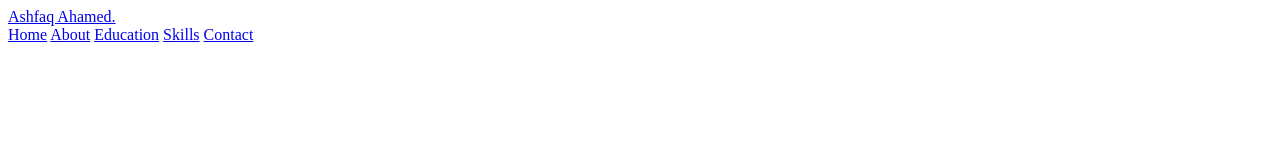
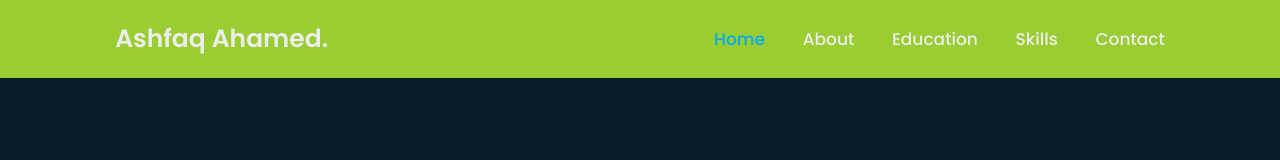
Before and after one commit to Ashfaq2413/portfolio, a plain HTML site: page index.html in a window 1280 px wide. Drawn offline with Linux system fonts and the light colour scheme.

Commit message:
navbar active

```diff
--- a/assest/css/style.css
+++ b/assest/css/style.css
@@ -0,0 +1,61 @@
+@import url('https://fonts.googleapis.com/css2?family=Poppins:ital,wght@0,100;0,200;0,300;0,400;0,500;0,600;0,700;0,800;0,900;1,100;1,200;1,300;1,400;1,500;1,600;1,700;1,800;1,900&family=Roboto:wght@400;500;700&display=swap');
+
+*{
+    margin: 0;
+    padding: 0;
+    box-sizing: border-box;
+    text-decoration: none;
+    border: none;
+    outline: none;
+    scroll-behavior: smooth;
+    font-family: 'Poppins', sans-serif;
+}
+
+:root{
+    --bg-color:#081b29;
+    --second-bg-color:#112e42;
+    --text-color:#ededed;
+    --main-color:#00abf0;
+}
+
+html{
+    font-size: 62.5%;
+    overflow: hidden;
+}
+
+body{
+    background: var(--bg-color);
+    color: var(--text-color);
+}
+
+.header{
+    position: fixed;
+    top: 0;
+    left: 0;
+    width: 100%;
+    padding: 2rem 9%;
+    background: yellowgreen;
+    display: flex;
+    justify-content: space-between;
+    align-items: center;
+    z-index: 100;
+}
+
+.logo{
+    font-size: 2.5rem;
+    color: var(--text-color);
+    font-weight: 600;
+}
+
+.navbar a{
+    font-size: 1.7rem;
+    color: var(--text-color);
+    font-weight: 500;
+    margin-left: 3.5rem;
+    transition: 0.3s;
+}
+
+.navbar a:hover,
+.navbar a.active{
+    color: var(--main-color);
+}
--- a/index.html
+++ b/index.html
@@ -12,11 +12,11 @@
         <a href="#" class="logo">Ashfaq Ahamed.</a>
 
         <nav class="navbar">
-            <a href="#">Home</a>
-            <a href="#">About</a>
-            <a href="#">Education</a>
-            <a href="#">Skills</a>
-            <a href="#">Contact</a>
+            <a href="#home" class="active">Home</a>
+            <a href="#about">About</a>
+            <a href="#education">Education</a>
+            <a href="#skills">Skills</a>
+            <a href="#contact">Contact</a>
         </nav>
     </header>
 
```
